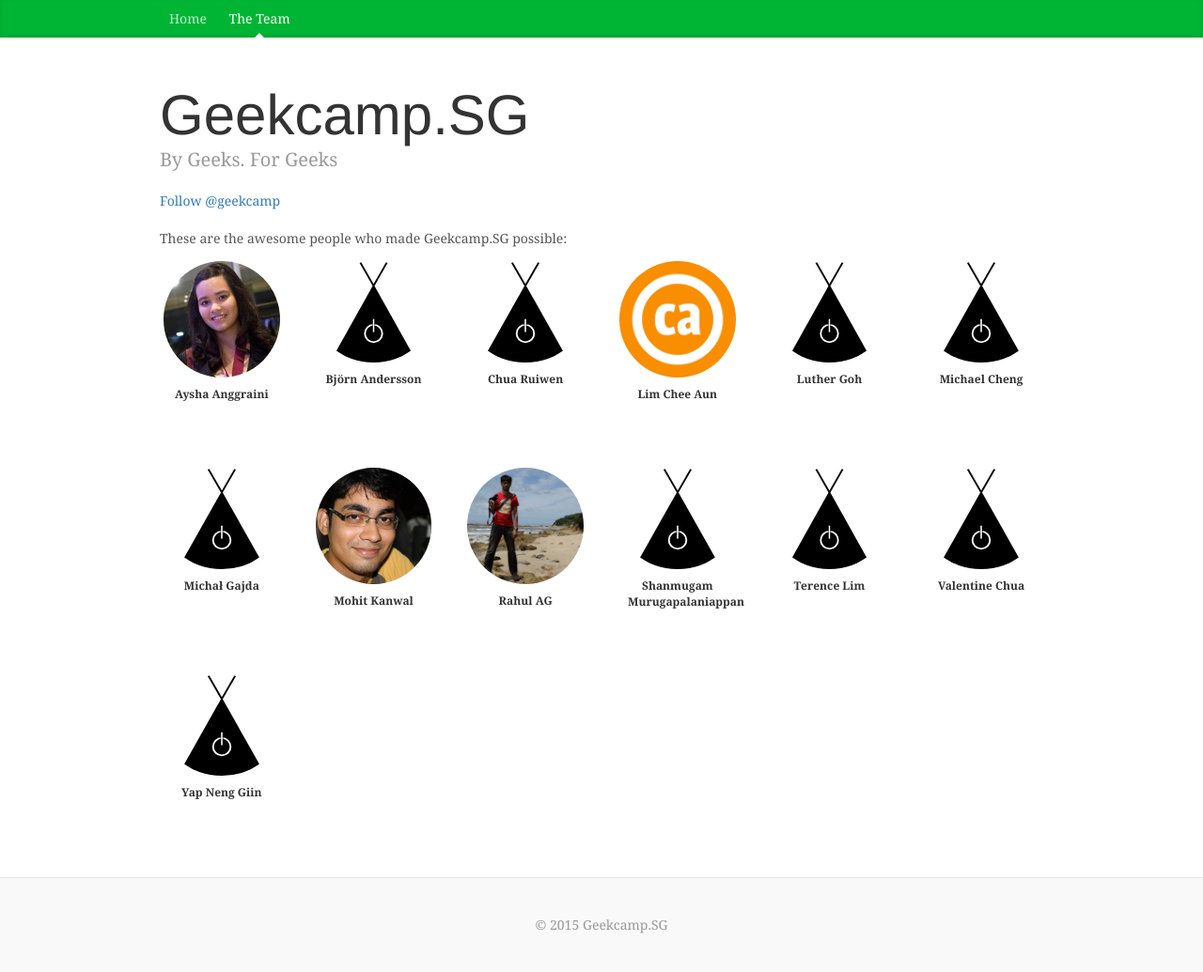
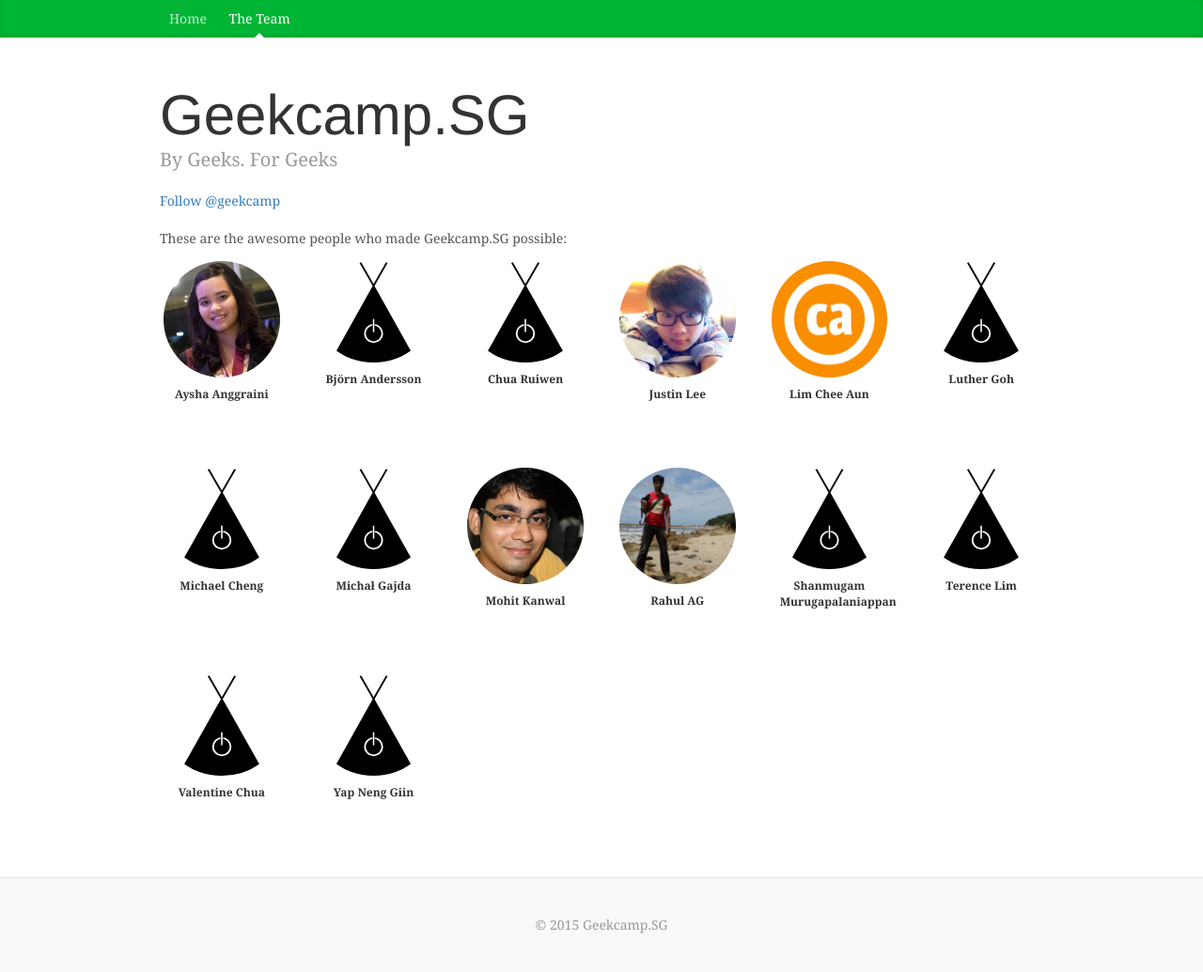
Before and after one commit to geekcampsg/website-2016, a Jekyll site: the page built from team.html, in a window 1280 px wide. Shown: the whole page at 94% size. Built offline with Jekyll 4.4.1, drawn with Linux system fonts in a browser that asks for light colours; nearby versions of some CDN libraries; library files that are not in the unit come from our copies; comment, search, counter and statistics services are not loaded.

Commit message:
Add Justin Lee to the team.

```diff
--- a/_data/members.yml
+++ b/_data/members.yml
@@ -6,6 +6,9 @@
 
 - name: Chua Ruiwen
   image: logo-black.svg
+
+- name: Justin Lee
+  image: justinlee.jpg
 
 - name: Lim Chee Aun
   image: cheeaun.jpg
```
Also changed, not shown: images/justinlee.jpg (added).
